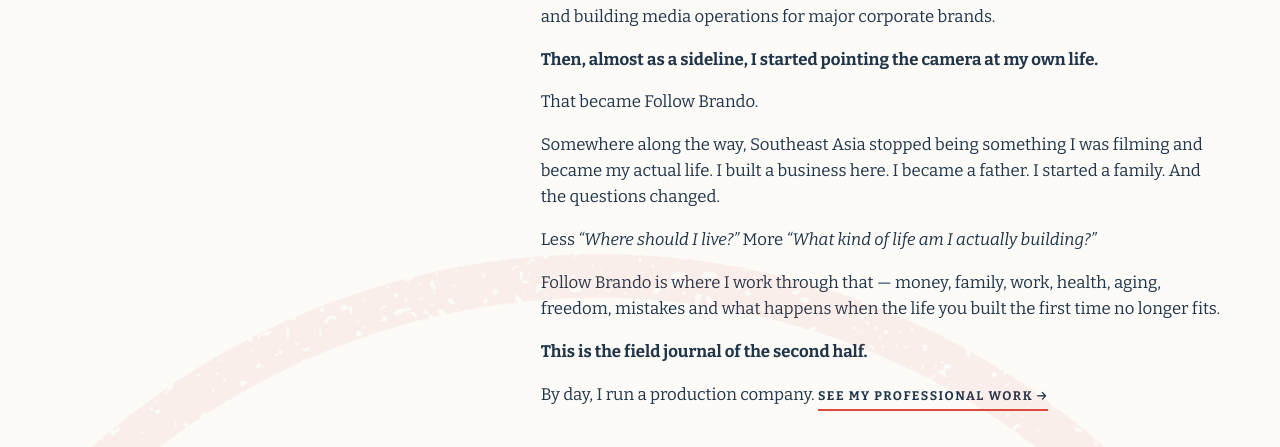
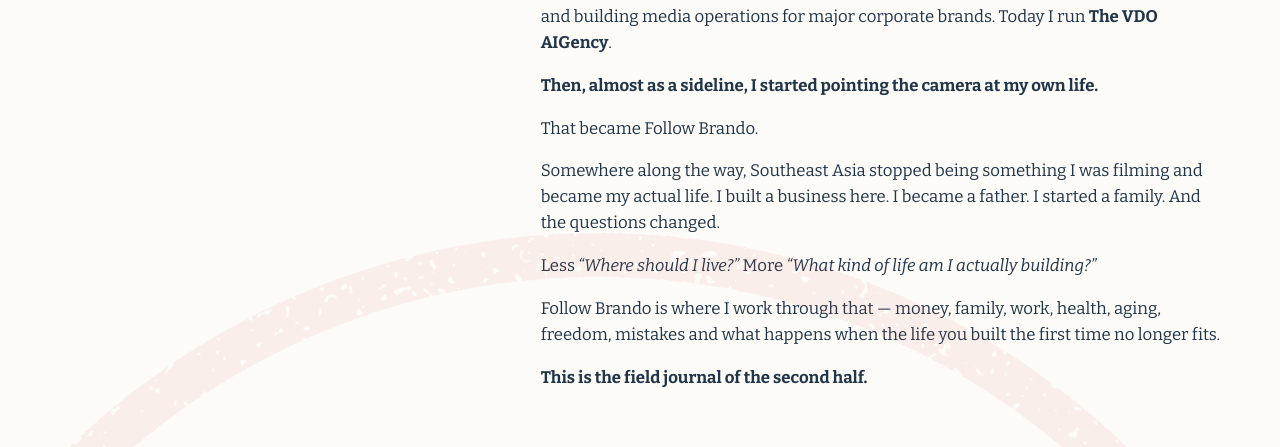
Before and after one commit to thevdoaigency/followbrando, a plain HTML site: page index.html in a window 1280 px wide. Shown: the part 1334-1781 px from the top of the page. Drawn offline with nearby package versions, Linux system fonts and the light colour scheme; a web font is replaced by a local one.

Commit message:
Add files via upload

```diff
--- a/index.html
+++ b/index.html
@@ -136,8 +136,8 @@
     <section id="about" class="wrap">
       <div class="about-grid">
         <div class="portrait"><img src="brando-portrait.jpg" alt="Brandon David Cole"></div>
-        <div class="about-copy"><span class="stamp stamp-short">Start here</span><h2 class="display">I didn’t come here<br>to reinvent myself.</h2><p>I’m Brandon David Cole. I started my career directing independent films and producing video content for Dr. Dre.</p><p>By the time I came to Southeast Asia, I had spent twenty years in film and video production — with editorial credits across Netflix, Bravo and MTV, and years producing and building media operations for major corporate brands.</p><p><strong>Then, almost as a sideline, I started pointing the camera at my own life.</strong></p><p>That became Follow Brando.</p><p>Somewhere along the way, Southeast Asia stopped being something I was filming and became my actual life. I built a business here. I became a father. I started a family. And the questions changed.</p><p>Less <em>“Where should I live?”</em> More <em>“What kind of life am I actually building?”</em></p><p>Follow Brando is where I work through that — money, family, work, health, aging, freedom, mistakes and what happens when the life you built the first time no longer fits.</p><p><strong>This is the field journal of the second half.</strong></p>
-<p>By day, I run a production company. <a class="textlink" href="https://thevdoaigency.com" target="_blank" rel="noopener">See my professional work →</a></p></div>
+        <div class="about-copy"><span class="stamp stamp-short">Start here</span><h2 class="display">I didn’t come here<br>to reinvent myself.</h2><p>I’m Brandon David Cole. I started my career directing independent films and producing video content for Dr. Dre.</p><p>By the time I came to Southeast Asia, I had spent twenty years in film and video production — with editorial credits across Netflix, Bravo and MTV, and years producing and building media operations for major corporate brands. Today I run <a href="https://thevdoaigency.com" target="_blank" rel="noopener"><strong>The VDO AIGency</strong></a>.</p><p><strong>Then, almost as a sideline, I started pointing the camera at my own life.</strong></p><p>That became Follow Brando.</p><p>Somewhere along the way, Southeast Asia stopped being something I was filming and became my actual life. I built a business here. I became a father. I started a family. And the questions changed.</p><p>Less <em>“Where should I live?”</em> More <em>“What kind of life am I actually building?”</em></p><p>Follow Brando is where I work through that — money, family, work, health, aging, freedom, mistakes and what happens when the life you built the first time no longer fits.</p><p><strong>This is the field journal of the second half.</strong></p>
+</div>
       </div>
     </section>
 
@@ -173,6 +173,6 @@
     </section>
   </main>
 
-  <footer><div class="wrap foot"><div><div class="brand foot-brand">Follow Brando</div><small>Somewhere in Southeast Asia. © 2026 Brandon David Cole.</small><span class="stamp stamp-medium ghost">Come back later.</span></div><div class="foot-links"><a href="https://www.youtube.com/@FollowBrando" target="_blank" rel="noopener">YouTube</a><a href="https://thevdoaigency.com" target="_blank" rel="noopener">Professional Work</a><a href="https://follow-brando.kit.com/b35e574e32" target="_blank" rel="noopener">Contact</a></div></div></footer>
+  <footer><div class="wrap foot"><div><div class="brand foot-brand">Follow Brando</div><small>Somewhere in Southeast Asia. © 2026 Brandon David Cole.</small><span class="stamp stamp-medium ghost">Come back later.</span></div><div class="foot-links"><a href="https://www.youtube.com/@FollowBrando" target="_blank" rel="noopener">YouTube</a><a href="https://brandondavidcole.com/" target="_blank" rel="noopener">Professional Work</a><a href="https://follow-brando.kit.com/b35e574e32" target="_blank" rel="noopener">Contact</a></div></div></footer>
 </body>
 </html>
```
